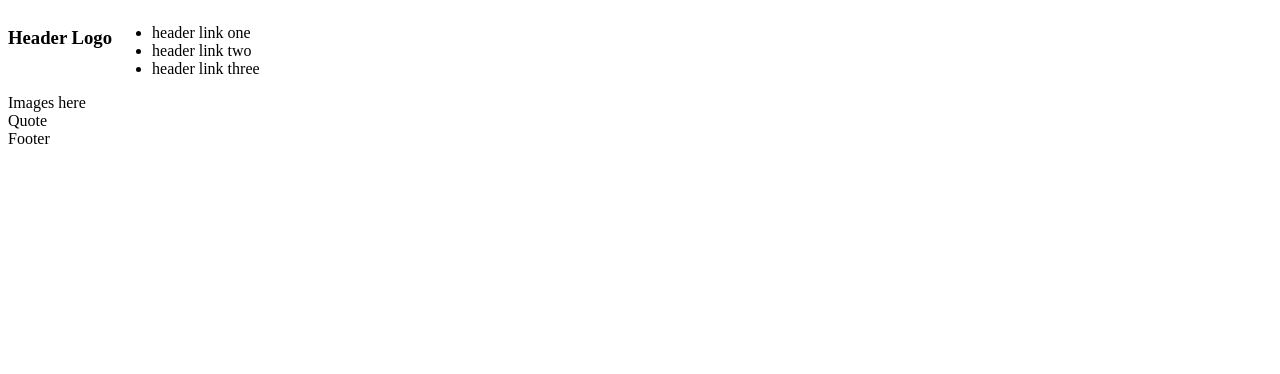
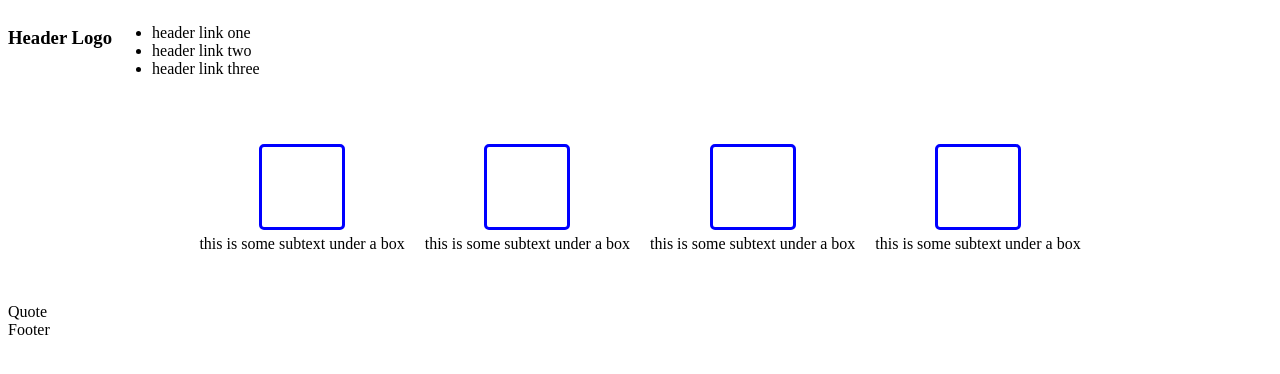
Before and after one commit to ajsperanza12/odin-landing, a plain HTML site: page index.html in a window 1280 px wide. Drawn offline with Linux system fonts and the light colour scheme.

Commit message:
Style the image section

```diff
--- a/index.html
+++ b/index.html
@@ -18,7 +18,22 @@
     </div>
 
     <div class="image-section">
-        Images here
+        <div class="box-and-text">
+            <div class="box"></div>
+            this is some subtext under a box
+        </div>
+        <div class="box-and-text">
+            <div class="box"></div>
+            this is some subtext under a box
+        </div>
+        <div class="box-and-text">
+            <div class="box"></div>
+            this is some subtext under a box
+        </div>
+        <div class="box-and-text">
+            <div class="box"></div>
+            this is some subtext under a box
+        </div>
     </div>
 
     <div class="quote-section">
--- a/style.css
+++ b/style.css
@@ -7,4 +7,28 @@
     display: flex;
 }
 
-Hodor
+.image-section {
+    display: flex;
+    margin: 40px;
+    justify-content: center;
+    padding-left: 50px;
+    padding-right: 50px;
+}
+
+.box-and-text {
+    display: flex;
+    flex-direction: column;
+    text-align: center;
+    align-items: center;
+    margin: 10px;
+
+}
+
+.box {
+    width: 80px;
+    height: 80px;
+    margin-bottom: 5px;
+    border-color: blue;
+    border-style: solid;
+    border-radius: 5px;
+}
```
